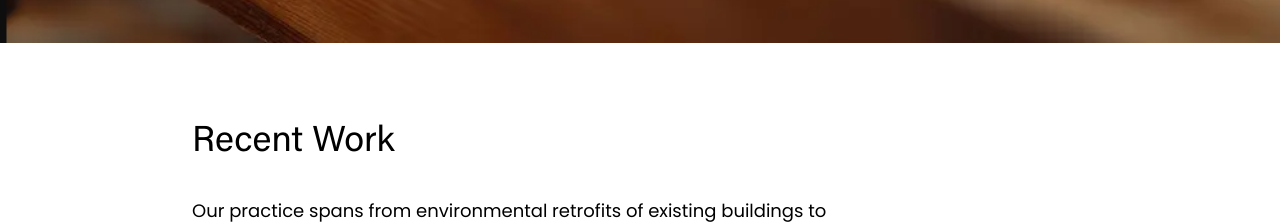
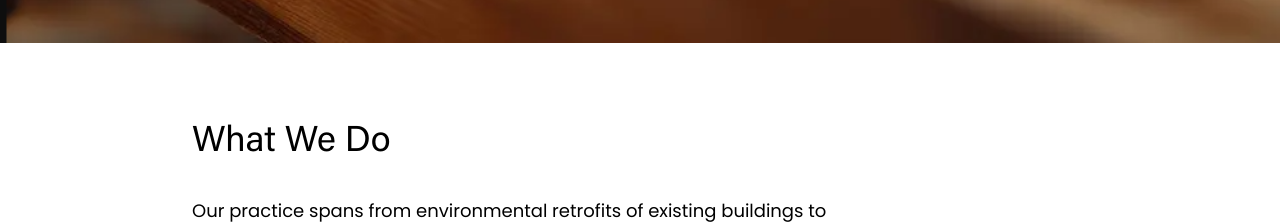
Before and after one commit to CircleElevenManufacturing/circle-eleven, a Next.js app: page / in a window 1280 px wide. Shown: the part 1280-1504 px from the top of the page. Built offline with nearby package versions, Linux system fonts and the light colour scheme.

Commit message:
copy changes

```diff
--- a/app/page.tsx
+++ b/app/page.tsx
@@ -15,7 +15,7 @@ export default function Home() {
 
       {/* RECENT WORK */}
       <div className="px-5 md:px-16 py-20">
-        <h1 className="text-2xl md:text-3xl lg:text-4xl mb-8 pl-0 md:pl-16 xl:pl-32">Recent Work</h1>
+        <h1 className="text-2xl md:text-3xl lg:text-4xl mb-8 pl-0 md:pl-16 xl:pl-32">What We Do</h1>
         <p className="max-w-3xl leading-8 pl-0 md:pl-16 xl:pl-32 text-lg">
           Our practice spans from environmental retrofits of existing buildings to the complete planning and design of new neighborhoods and
           public spaces. While our work is aesthetically diverse, our projects are linked by a focus on enhancing human relationships
```
